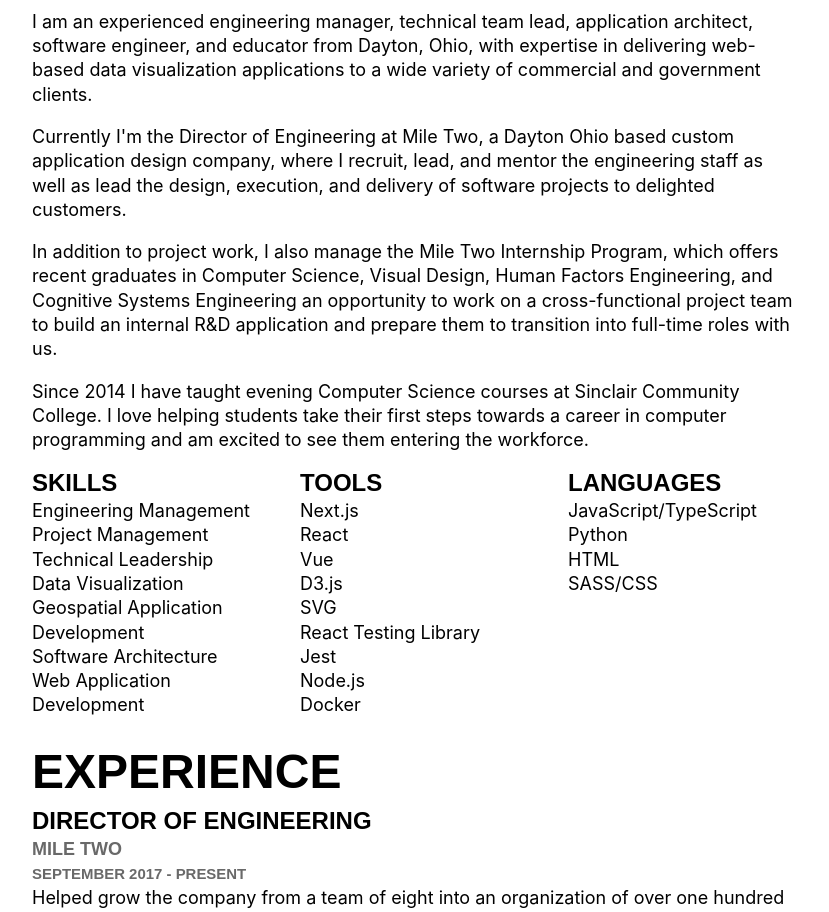
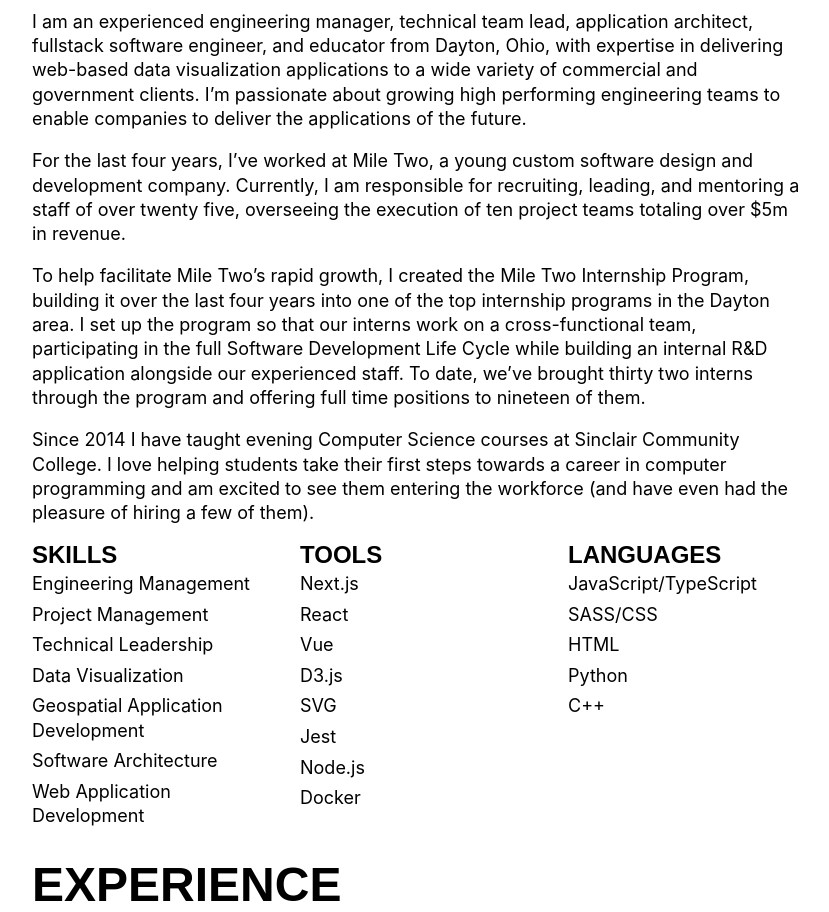
Before and after one commit to bowmanmc/www.itschilitime.com, a Next.js app: page /resume in a window 1280 px wide. Shown: the part 160-1072 px from the top of the page, without its empty margins (224-1053 px from the left). Built offline with nearby package versions, Linux system fonts and the light colour scheme; a web font is replaced by a local one.

Commit message:
resume updates

```diff
--- a/pages/resume.js
+++ b/pages/resume.js
@@ -19,32 +19,36 @@
                     <p>
                         I am an experienced engineering manager,
                         technical team lead, application architect,
-                        software engineer, and educator from Dayton, Ohio, with
+                        fullstack software engineer, and educator from Dayton, Ohio, with
                         expertise in delivering web-based data visualization
                         applications to a wide variety of commercial and
-                        government clients.
+                        government clients. I’m passionate about growing
+                        high performing engineering teams to enable companies to deliver
+                        the applications of the future.
                     </p>
                     <p>
-                        Currently I'm the Director of Engineering at Mile Two,
-                        a Dayton Ohio based custom application design
-                        company, where I recruit, lead, and mentor the engineering
-                        staff as well as lead the design, execution, and delivery of
-                        software projects to delighted customers.
+                        For the last four years, I’ve worked at Mile Two, a young custom software
+                        design and development company.
+                        Currently, I am responsible for recruiting, leading, and mentoring
+                        a staff of over twenty five, overseeing the execution of
+                        ten project teams totaling over $5m in revenue.
                     </p>
                     <p>
-                        In addition to project work, I also manage the Mile Two
-                        Internship Program, which offers recent graduates
-                        in Computer Science, Visual Design, Human Factors
-                        Engineering, and Cognitive Systems Engineering an
-                        opportunity to work on a cross-functional project team
-                        to build an internal  R&D application and prepare them to
-                        transition into full-time roles with us.
+                        To help facilitate Mile Two’s rapid growth,
+                        I created the Mile Two Internship Program, building it over the last four years
+                        into one of the top internship programs in the Dayton area.
+                        I set up the program so that our interns work on a cross-functional team,
+                        participating in the full Software Development Life Cycle while building an internal
+                        R&amp;D application alongside our experienced staff.
+                        To date, we’ve brought thirty two interns through the program and offering full time
+                        positions to nineteen of them.
                     </p>
                     <p>
                         Since 2014 I have taught evening Computer Science
                         courses at Sinclair Community College. I love helping students
                         take their first steps towards a career in computer programming
-                        and am excited to see them entering the workforce.
+                        and am excited to see them entering the workforce
+                        (and have even had the pleasure of hiring a few of them).
                     </p>
                 </section>
 
@@ -70,7 +74,6 @@
                             <li>Vue</li>
                             <li>D3.js</li>
                             <li>SVG</li>
-                            <li>React Testing Library</li>
                             <li>Jest</li>
                             <li>Node.js</li>
                             <li>Docker</li>
@@ -81,9 +84,11 @@
                         <h2>Languages</h2>
                         <ul>
                             <li>JavaScript/TypeScript</li>
+                            <li>SASS/CSS</li>
+                            <li>HTML</li>
                             <li>Python</li>
-                            <li>HTML</li>
-                            <li>SASS/CSS</li>
+                            <li>C++</li>
+
                         </ul>
                     </div>
                 </section>
@@ -92,20 +97,26 @@
                     <h2>Experience</h2>
                     <ResumeExperience
                         company="Mile Two"
-                        title="Director of Engineering"
+                        title="Portfolio Director"
                         start="September 2017"
                         end="Present"
                         description={`
-    Helped grow the company from a team of eight into an organization
-    of over one hundred and twenty people.
-    Set technical direction for the engineering staff and helped foster
-    a culture of continuous learning and improvement.
-    Created and ran the Mile Two Internship
-    Program, bringing in entry-level developers and leveling them up
-    to high-performing software engineers.
-    Served as Technical Team
-    Lead for several successful projects for both Commercial and
-    Department of Defense customers.
+                        Helped grow the company from a rag-tag team of eight into an
+                        organization of over one hundred and twenty people.
+                        Led a portfolio consisting of over ten project teams working on
+                        various commercial and government contracts totaling over $5m in revenue.
+                        Managed a portfolio team consisting of over twenty staff members
+                        of varying roles including Project Leads, Software Engineers,
+                        UX/UI Designers, and Human Factors Engineers.
+                        Set the tone and direction for staff and helped foster a
+                        culture of continuous learning and improvement.
+                        Created and managed the Mile Two Internship Program for
+                        four years, providing thirty two interns with an opportunity
+                        to work on cross-functional teams to design and build
+                        internal R&D software applications.
+                        Committed to improving diversity and inclusion efforts at
+                        the company, setting and exceeding a goal of hiring 50% of
+                        our interns from under-represented groups in technology.
                         `}
                     />
 
@@ -119,9 +130,10 @@
     department, teaching an evening programming course one night a
     week. Instructed students from a wide range of backgrounds,
     ages, and skill levels. Courses taught include Introduction to
-    Problem Solving and Computer Programming (C++), Web Development
-    with HTML and CSS, C++ Software Development, and Java Software
-    Development. Volunteered to assist extracurricular hackathon
+    Problem Solving and Computer Programming (C++), Data Analytics with Python,
+    Web Development with HTML and CSS, C++ Software Development,
+    and Java Software Development.
+    Volunteered to assist extracurricular hackathon
     teams and served on the Software Engineering Advisory Board,
     helping set the direction for curriculum and program updates.
                         `}
@@ -240,6 +252,33 @@
                     />
                 </section>
 
+                <section className="Resume__community">
+                    <h2>Community</h2>
+                    <div>
+                        <h3>Dayton Data Visualization</h3>
+                        <h4>2014-2018</h4>
+                        <p>
+                            I founded and ran the Dayton Data Visualization meetup group
+                            to gather Dayton area experts to network and share knowledge.
+                            I organized the quarterly meetups, built and maintained the website,
+                            and managed the mailing list. The group grew to over 300 members
+                            and we were able to host a number of great speakers on a wide
+                            variety of topics.
+                        </p>
+                    </div>
+                    <div>
+                        <h3>Code for Dayton</h3>
+                        <h4>2016-2018</h4>
+                        <p>
+                            I was on the leadership team for Code for Dayton, the Dayton area
+                            Code for America brigade. I organized and led development projects
+                            for the Dayton Regional Transit Authority and Five Rivers MetroParks.
+                            I also organized and led several events and workshops for the Dayton
+                            tech community.
+                        </p>
+                    </div>
+                </section>
+
                 <section className="Resume__education">
                     <h2>Education</h2>
                     <div>
--- a/sass/pages/resume.scss
+++ b/sass/pages/resume.scss
@@ -46,19 +46,29 @@
             margin: 0.25em 0;
             padding-left: 0;
         }
+
+        li {
+            margin-bottom: 0.35em;
+        }
     }
 
-    &__education {
+    &__community, &__education {
         margin-bottom: 1.0em;
 
-        h3 {
+        div {
+            margin-bottom: 1.0em;
+        }
+
+        h3, h4 {
             margin: 0;
-            padding: 0;
         }
+
         h4 {
             color: $color-gray-40;
-            margin: 0;
-            padding: 0;
+        }
+
+        p {
+            margin-top: 0;
         }
     }
 
```
